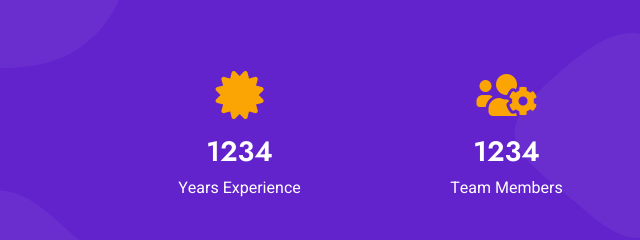
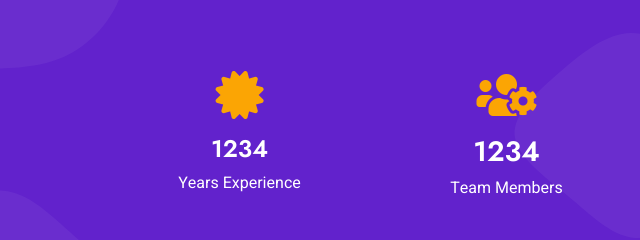
Before and after one commit to Afshanafsh/Afshan-freelancer, a plain HTML site: page index.html in a window 1280 px wide. Shown: the part 2400-2640 px from the top of the page, 0-640 px from the left. Drawn offline with nearby package versions, Linux system fonts and the light colour scheme; a script that the page names is missing.

Commit message:
Update index.html

```diff
--- a/index.html
+++ b/index.html
@@ -202,7 +202,7 @@ Our focus is on delivering value-driven results that help you stand out and grow
                 <div class="row g-4">
                     <div class="col-md-6 col-lg-3 text-center wow fadeIn" data-wow-delay="0.1s">
                         <i class="fa fa-certificate fa-3x text-secondary mb-3"></i>
-                        <h3 class="text-white mb-2" data-toggle="counter-up">1234</h3>
+                        <h4 class="text-white mb-2" data-toggle="counter-up">1234</h4>
                         <p class="text-white mb-0">Years Experience</p>
                     </div>
                     <div class="col-md-6 col-lg-3 text-center wow fadeIn" data-wow-delay="0.3s">
```
